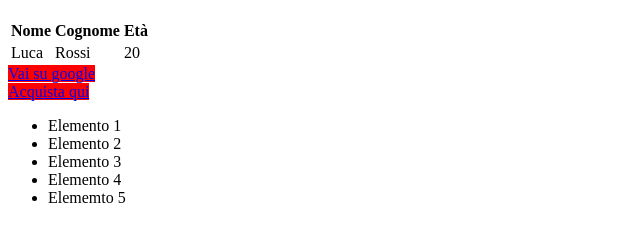
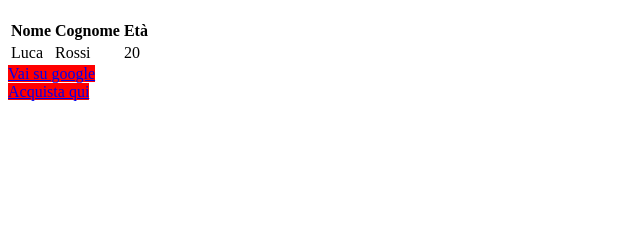
Before and after one commit to gaetanopyro/U1_W3_D5, a plain HTML site: page index.html in a window 1280 px wide. Shown: the part 61-302 px from the top of the page, without its empty margins (0-640 px from the left). Drawn offline with Linux system fonts and the light colour scheme.

Commit message:
add finish PT2

```diff
--- a/assets/js/D10.js
+++ b/assets/js/D10.js
@@ -92,10 +92,11 @@ console.log(whoIsBigger(10, 5));
   Es.: splitMe("I love coding") => ritorna ["I", "Love", "Coding"]
 */
 
-/*const splitMe = function (coding) {
-  return splitMe.split(" ");
+const splitMe = function (stringa) {
+  words = stringa.split(" ");
+  return words;
 };
-console.log(splitMe("I love coding"));
+console.log(splitMe("I Love Coding"));
 
 /* ESERCIZIO 4
   Crea una funzione chiamata "deleteOne" che riceve una stringa e un booleano come parametri.
@@ -247,9 +248,11 @@ console.dir(ul);
 /* ESERCIZIO 25
   Scrivi una funzione per svuotare la lista non ordinata con id "myList".
 */
-/*
-const ul = document.getElementById("myList");
-ul.remove()
+
+const deleteUl = document.getElementById("myList");
+deleteUl.innerHTML = "";
+
+console.dir(deleteUl);
 
 /* ESERCIZIO 26
   Scrivi una funzione per aggiungere ad ogni tag <tr> la classe CSS "test"
@@ -260,7 +263,7 @@ const tabellaTr = document.querySelectorAll("tr");
 tabellaTr.forEach((riga) => {
   riga.classList.add("test");
 });
-console.dir(tabellaTr);
+console.dir();
 
 // [EXTRA] JS Avanzato
 
--- a/index.html
+++ b/index.html
@@ -3,7 +3,7 @@
   <head>
     <meta charset="UTF-8" />
     <meta name="viewport" content="width=device-width, initial-scale=1.0" />
-    <title>Document</title>
+    <title>U1_W3_D5</title>
   </head>
   <body>
     <main>
```
